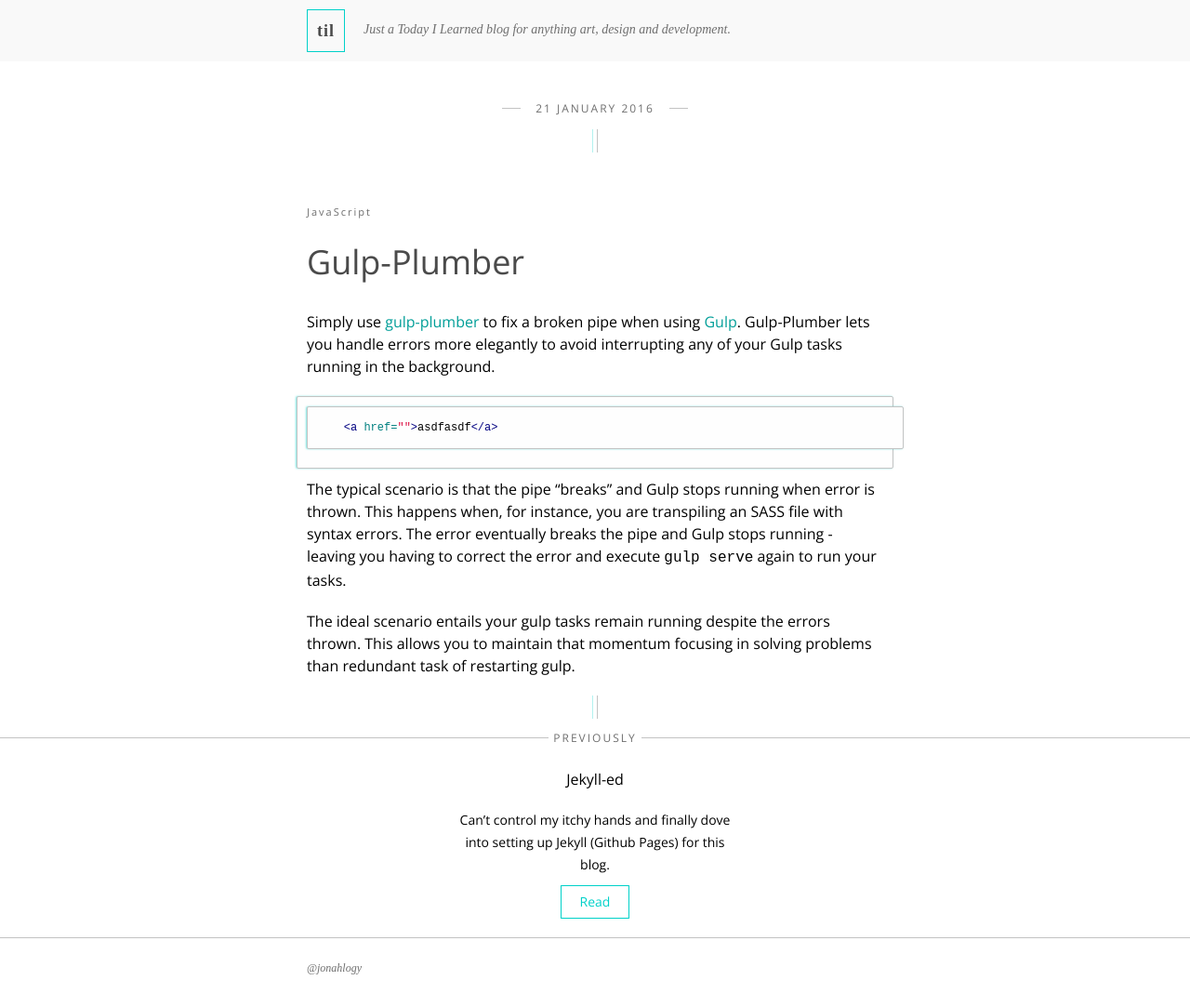
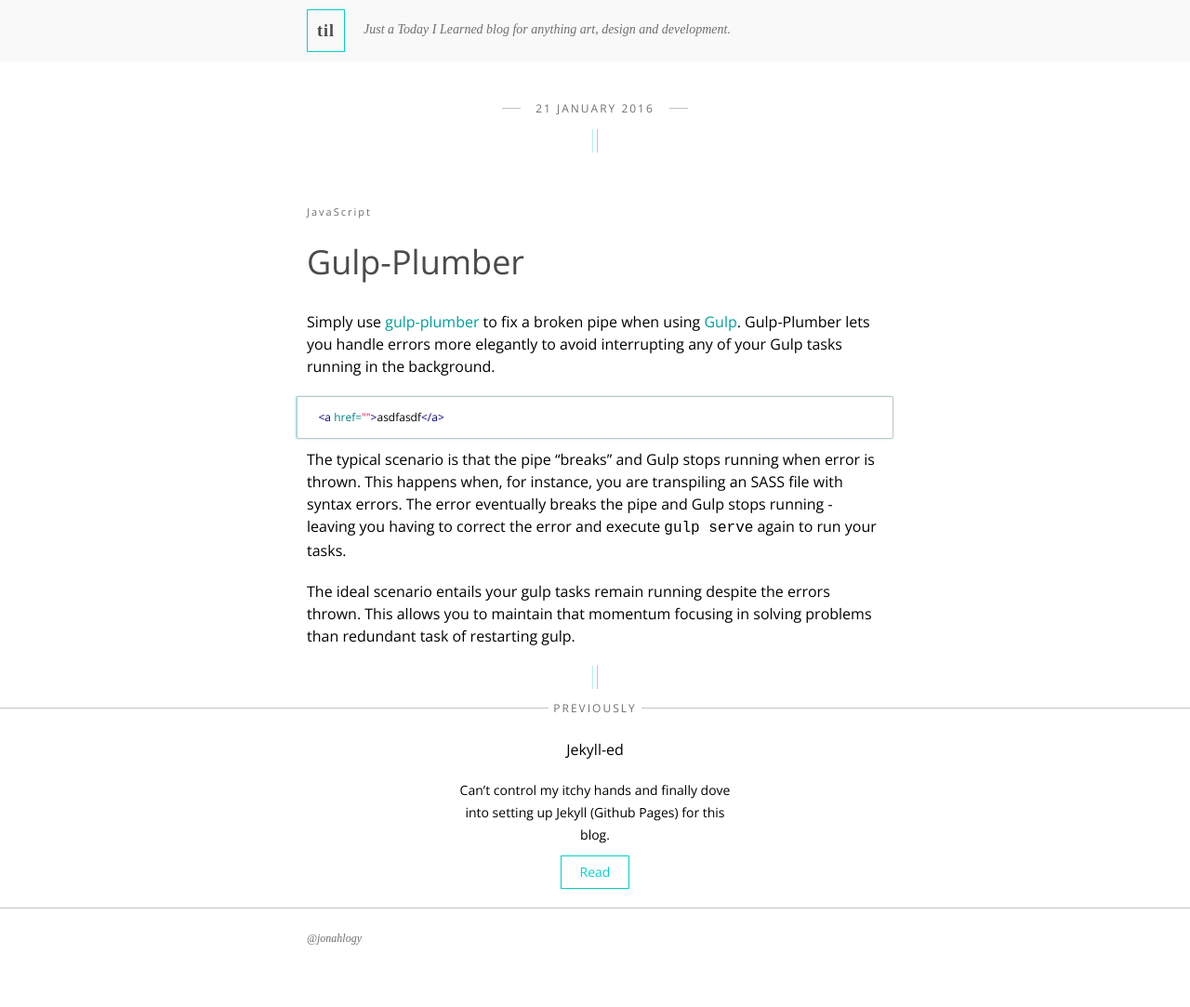
Before and after one commit to jonahdc/jonahdc.github.io, a Jekyll site: the page built from _posts/2016-01-21-Plumber.md, in a window 1280 px wide. Shown: the whole page at 93% size. Built offline with Jekyll 4.4.1, drawn with Linux system fonts in a browser that asks for light colours; after the commit the page ends 1051 px from its top, so only the background shows below that.

Commit message:
Fixed some design bugs

````diff
--- a/_config.yml
+++ b/_config.yml
@@ -18,10 +18,6 @@
 # Build settings
 markdown: kramdown
 
-kramdown:
-  input: GFM
-  syntax_highlighter: rouge
-
 defaults:
   -
     scope:
--- a/_posts/2016-01-02-welcome-to-jekyll.markdown
+++ b/_posts/2016-01-02-welcome-to-jekyll.markdown
@@ -11,13 +11,13 @@
 
 Jekyll also offers powerful support for code snippets:
 
-``` ruby
+{% highlight ruby %}
 def print_hi(name)
   puts "Hi, #{name}"
 end
 print_hi('Tom')
 #=> prints 'Hi, Tom' to STDOUT.
-```
+{% endhighlight %}
 
 Check out the [Jekyll docs][jekyll-docs] for more info on how to get the most out of Jekyll. File all bugs/feature requests at [Jekyll’s GitHub repo][jekyll-gh]. If you have questions, you can ask them on [Jekyll Talk][jekyll-talk].
 
--- a/_posts/2016-01-21-Plumber.md
+++ b/_posts/2016-01-21-Plumber.md
@@ -7,9 +7,9 @@
 ---
 Simply use [gulp-plumber](https://www.npmjs.com/package/gulp-plumber) to fix a broken pipe when using [Gulp](http://www.gulpjs.com). Gulp-Plumber lets you handle errors more elegantly to avoid interrupting any of your Gulp tasks running in the background.
 
-``` html
+{% highlight html %}
     <a href="">asdfasdf</a>
-```
+{% endhighlight %}
 
 The typical scenario is that the pipe "breaks" and Gulp stops running when error is thrown. This happens when, for instance, you are transpiling an SASS file with syntax errors. The error eventually breaks the pipe and Gulp stops running - leaving you having to correct the error and execute `gulp serve` again to run your tasks.
 
````
